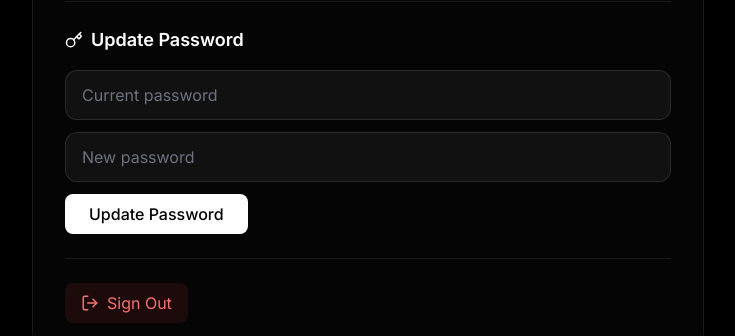
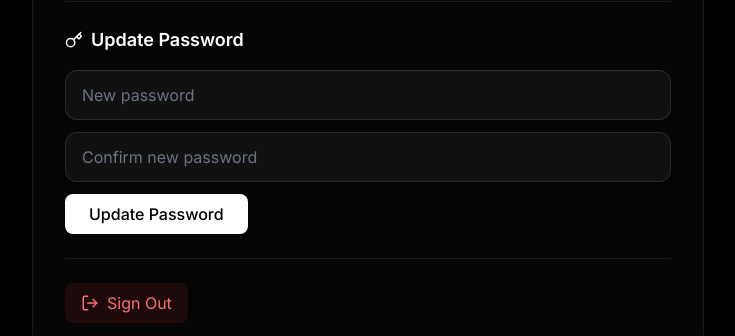
Before and after one commit to Wynames/mt4-wap, a Next.js app in the folder web-generator/: page /settings in a window 1280 px wide. Shown: the part 204-540 px from the top of the page, without its empty margins (272-1007 px from the left). Built offline with nearby package versions, Linux system fonts and the light colour scheme; no server answers.

Commit message:
Update page.tsx

```diff
--- a/web-generator/src/app/(dashboard)/settings/page.tsx
+++ b/web-generator/src/app/(dashboard)/settings/page.tsx
@@ -13,6 +13,13 @@ export default function SettingsPage() {
   const [profile, setProfile] = useState<any>(null);
   const [loading, setLoading] = useState(true);
 
+  // Update password states
+  const [newPassword, setNewPassword] = useState("");
+  const [confirmPassword, setConfirmPassword] = useState("");
+  const [passwordError, setPasswordError] = useState<string | null>(null);
+  const [passwordSuccess, setPasswordSuccess] = useState<string | null>(null);
+  const [updatingPassword, setUpdatingPassword] = useState(false);
+
   useEffect(() => {
     const init = async () => {
       const {
@@ -26,6 +33,32 @@ export default function SettingsPage() {
     };
     init();
   }, []);
+
+  const handleUpdatePassword = async () => {
+    setPasswordError(null);
+    setPasswordSuccess(null);
+
+    if (newPassword.length < 6) {
+      setPasswordError("Password minimal 6 karakter.");
+      return;
+    }
+    if (newPassword !== confirmPassword) {
+      setPasswordError("Konfirmasi password tidak cocok.");
+      return;
+    }
+
+    setUpdatingPassword(true);
+    const { error } = await supabase.auth.updateUser({ password: newPassword });
+    setUpdatingPassword(false);
+
+    if (error) {
+      setPasswordError(error.message);
+    } else {
+      setPasswordSuccess("Password berhasil diperbarui.");
+      setNewPassword("");
+      setConfirmPassword("");
+    }
+  };
 
   const handleLogout = async () => {
     await supabase.auth.signOut();
@@ -72,17 +105,35 @@ export default function SettingsPage() {
             <div className="space-y-3">
               <input
                 type="password"
-                placeholder="Current password"
+                placeholder="New password"
+                value={newPassword}
+                onChange={(e) => setNewPassword(e.target.value)}
                 className="w-full bg-white/[0.05] border border-white/[0.1] rounded-xl px-4 py-3 text-white placeholder-gray-500 focus:outline-none focus:ring-2 focus:ring-white/30 transition-all"
               />
               <input
                 type="password"
-                placeholder="New password"
+                placeholder="Confirm new password"
+                value={confirmPassword}
+                onChange={(e) => setConfirmPassword(e.target.value)}
                 className="w-full bg-white/[0.05] border border-white/[0.1] rounded-xl px-4 py-3 text-white placeholder-gray-500 focus:outline-none focus:ring-2 focus:ring-white/30 transition-all"
               />
-              <button className="px-6 py-2 bg-white text-black rounded-lg font-medium hover:bg-gray-200 transition">
-                Update Password
+              <button
+                onClick={handleUpdatePassword}
+                disabled={updatingPassword}
+                className="px-6 py-2 bg-white text-black rounded-lg font-medium hover:bg-gray-200 transition disabled:opacity-70"
+              >
+                {updatingPassword ? (
+                  <Loader2 className="w-5 h-5 animate-spin" />
+                ) : (
+                  "Update Password"
+                )}
               </button>
+              {passwordError && (
+                <p className="text-red-400 text-sm">{passwordError}</p>
+              )}
+              {passwordSuccess && (
+                <p className="text-green-400 text-sm">{passwordSuccess}</p>
+              )}
             </div>
           </div>
 
```
